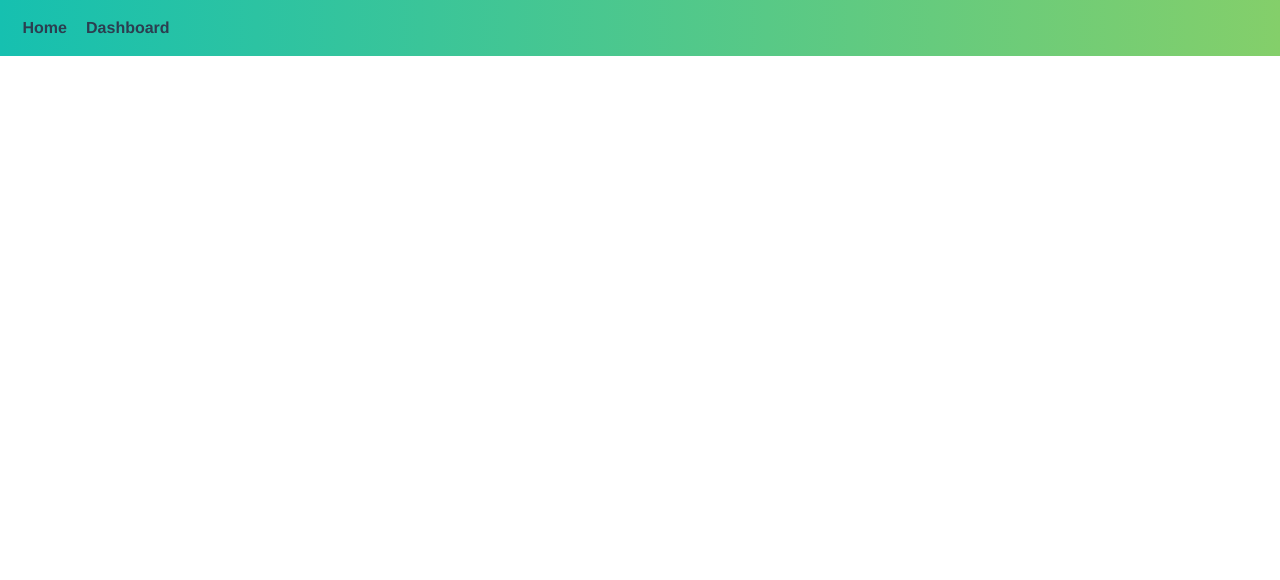
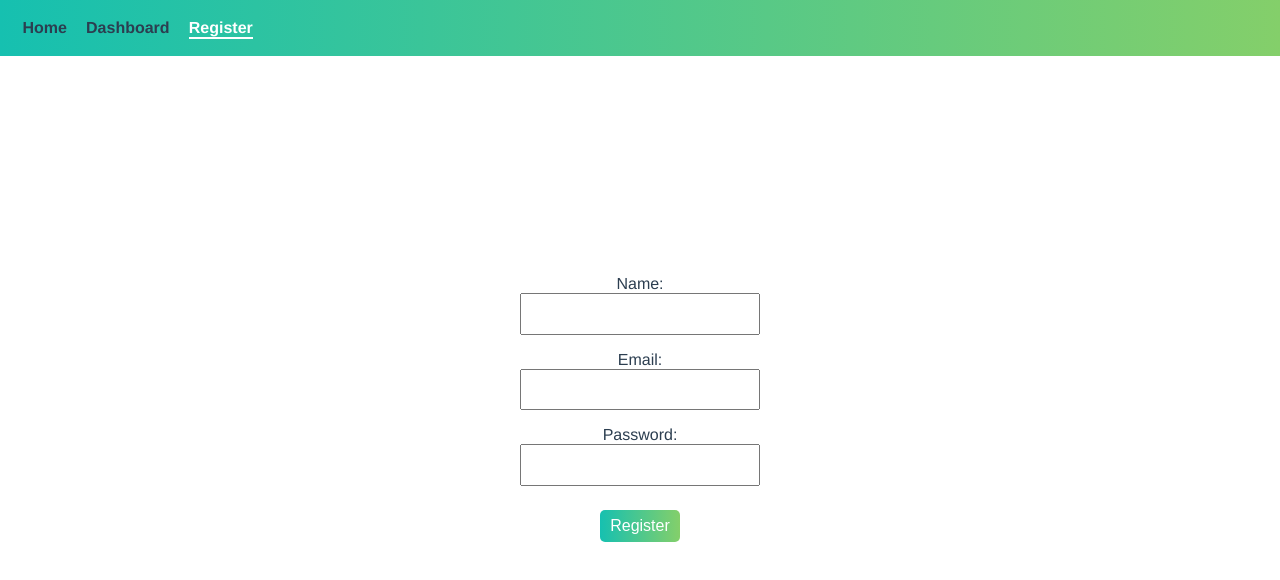
Before and after one commit to Alee02/vuejs-token-based-login, a Vue app: page /register in a window 1280 px wide. Shown: the top 580 px of the page. Built offline with nearby package versions, Linux system fonts and the light colour scheme.

Commit message:
RegisterViewComponent and register action

```diff
--- a/src/components/AppNav.vue
+++ b/src/components/AppNav.vue
@@ -5,6 +5,9 @@
     </router-link>
     <router-link to="/dashboard">
       Dashboard
+    </router-link>
+    <router-link to="/register">
+    Register
     </router-link>
   </div>
 </template>
--- a/src/router.js
+++ b/src/router.js
@@ -2,6 +2,7 @@ import Vue from 'vue'
 import Router from 'vue-router'
 import Home from './views/Home.vue'
 import Dashboard from './views/Dashboard.vue'
+import RegisterUser from './views/RegisterUser.vue'
 
 Vue.use(Router)
 
@@ -18,6 +19,11 @@ const router = new Router({
       path: '/dashboard',
       name: 'dashboard',
       component: Dashboard
+    },
+    {
+      path: '/register',
+      name: 'register',
+      component: RegisterUser
     }
   ]
 })
--- a/src/store.js
+++ b/src/store.js
@@ -1,10 +1,26 @@
 import Vue from 'vue'
 import Vuex from 'vuex'
+import axios from 'axios'
 
 Vue.use(Vuex)
 
 export default new Vuex.Store({
-  state: {},
-  mutations: {},
-  actions: {}
+  state: {
+    userData: null
+  },
+  mutations: {
+    SET_USER_DATA (state, payload) {
+      state.userData = payload
+    }
+  },
+  actions: {
+    register ({ commit }, credentials) {
+      return axios
+        .post('http://localhost:3000/register', credentials)
+        .then(({ data }) => {
+          console.log('user data is', data)
+          commit('SET_USER_DATA', data)
+        })
+      }
+  }
 })
--- /dev/null
+++ b/src/views/RegisterUser.vue
@@ -0,0 +1,46 @@
+   <template>
+      <div>
+        <form @submit.prevent="register">
+          <label for="name">
+            Name:
+          </label>
+          <input v-model="name" type="text" name="name" value>
+
+          <label for="email">
+            Email:
+          </label>
+          <input v-model="email" type="email" name="email" value>
+
+          <label for="password">
+            Password:
+          </label>
+          <input v-model="password" type="password" name value>
+
+          <button type="submit" name="button">
+            Register
+          </button>
+        </form>
+      </div>
+    </template>
+
+<script>
+export default {
+  data () {
+    return {
+      name: '',
+      email: '',
+      password: ''
+    }
+  },
+    methods: {
+    register () {
+      this.$store
+        .dispatch('register', {
+          name: this.name,
+          email: this.email,
+          password: this.password
+        })
+    }
+  }
+}
+</script>
```
